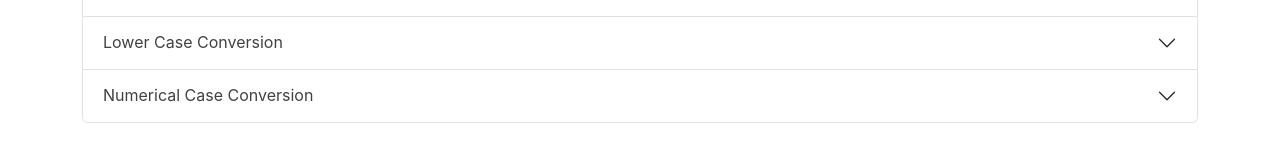
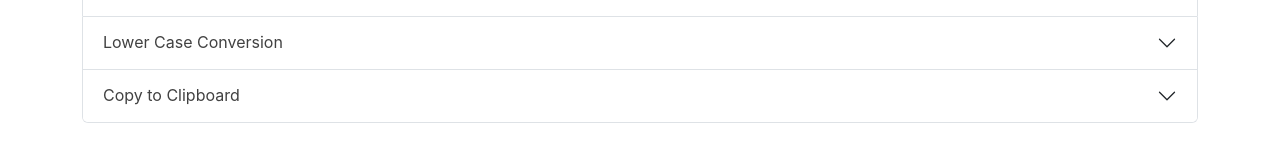
Before and after one commit to PacemakerX/leanring-react, a React (Create React App) app: page /about in a window 1280 px wide. Shown: the part 293-454 px from the top of the page. Built offline with nearby package versions, Linux system fonts and the light colour scheme.

Commit message:
edits numerical about us section

```diff
--- a/src/component/About.js
+++ b/src/component/About.js
@@ -85,7 +85,7 @@ export default function About(props) {
               aria-expanded="false"
               aria-controls="collapseThree"
             >
-              Numerical Case Conversion
+              Copy to Clipboard
             </button>
           </h2>
           <div
@@ -95,7 +95,7 @@ export default function About(props) {
             data-bs-parent="#accordionExample"
           >
             <div className="accordion-body">
-            <strong>Numerical Form Conversion:</strong> Convert your text into numerical form, making it easy to handle various numeric data formats.
+            <strong>Copyt to Clipboard:</strong> Copies the given text in the text area to the clipboard and receive an alert.
             </div>
           </div>
         </div>
```
